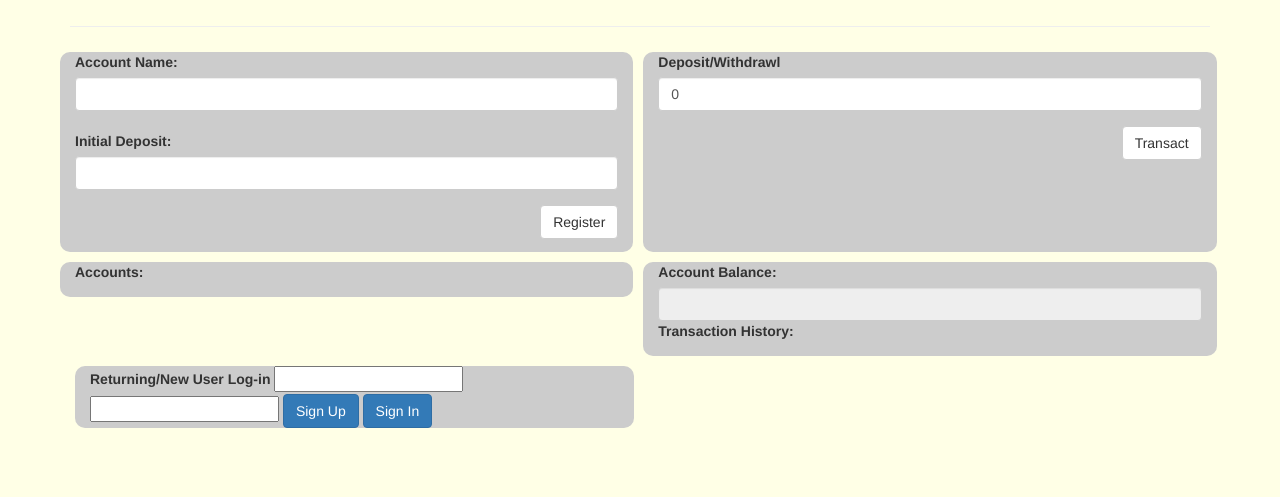
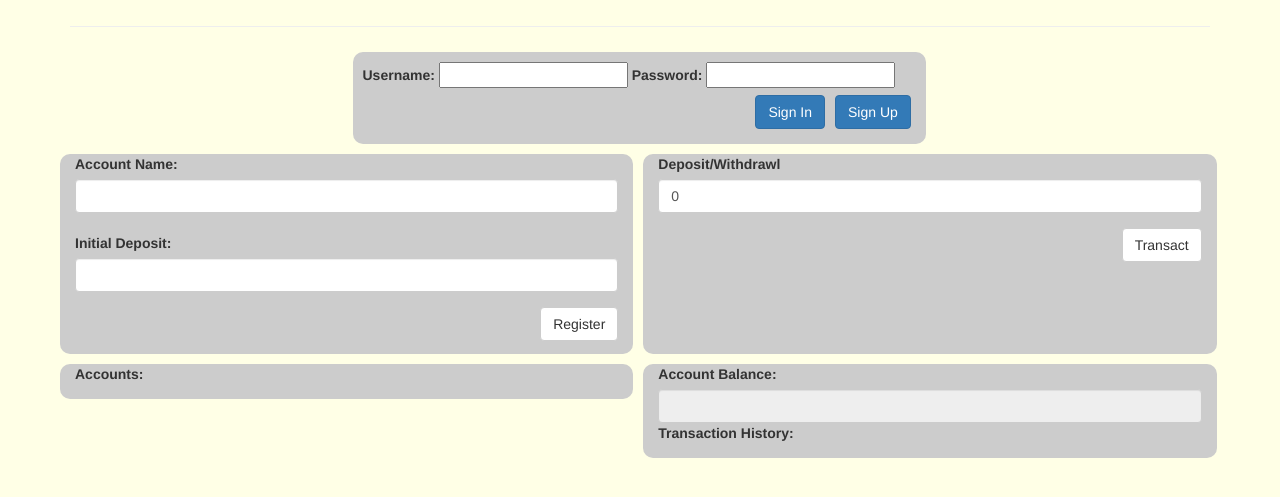
Before and after one commit to CallanMcNulty/bank-account, a plain HTML site: page index.html in a window 1280 px wide. Shown: the part 83-580 px from the top of the page. Drawn offline with Linux system fonts and the light colour scheme.

Commit message:
add styling to sign in form

```diff
--- a/css/styles.css
+++ b/css/styles.css
@@ -40,3 +40,12 @@ body {
   color: red;
 
 }
+
+#sign-in {
+  padding: 10px;
+}
+
+#sign-up-btn, #sign-in-btn {
+  float: right;
+  margin: 5px;
+}
--- a/index.html
+++ b/index.html
@@ -12,6 +12,19 @@
       <div class="page-header">
         <h1>Bank Account App</h1>
         <h3 id="welcome"></h3>
+      </div>
+      <div class="row">
+        <div class="col-md-3">
+        </div>
+        <div class="col-md-6" id="sign-in">
+          <label for="input-username">Username:</label>
+          <input id="input-username" type="text" value="">
+          <label for="input-password">Password:</label>
+          <input id="input-password" type="password" value="">
+          <br>
+          <button id="sign-up-btn" class="btn btn-primary" type="button">Sign Up</button>
+          <button id="sign-in-btn" class="btn btn-primary" type="button">Sign In</button>
+        </div>
       </div>
       <div class="row">
         <div class="col-md-6 top-columns">
@@ -47,13 +60,8 @@
           </ul>
         </div>
       </div>
-      <div class="col-md-6" id="sign-in">
-        <label for="input-username">Returning/New User Log-in</label>
-        <input id="input-username" type="text" value="">
-        <input id="input-password" type="password" value="">
-        <button id="sign-up" class="btn btn-primary" type="button">Sign Up</button>
-        <button id="sign-in" class="btn btn-primary" type="button">Sign In</button>
-      </div>
+
+
     </div>
   </body>
 </html>
--- a/js/scripts.js
+++ b/js/scripts.js
@@ -76,7 +76,7 @@ $(document).ready(function() {
 
     displayHistory();
   });
-  $("#sign-up").click(function() {
+  $("#sign-up-btn").click(function() {
     var username = $("#input-username").val();
     var password = $("#input-password").val();
     var newUser = new User(username, password);
@@ -89,7 +89,7 @@ $(document).ready(function() {
     $("#input-username").val("");
     $("#input-password").val("");
   });
-  $("#sign-in").click(function() {
+  $("#sign-in-btn").click(function() {
     var username = $("#input-username").val();
     var password = $("#input-password").val();
     Object.keys(userDict).forEach(function(key) {
```
